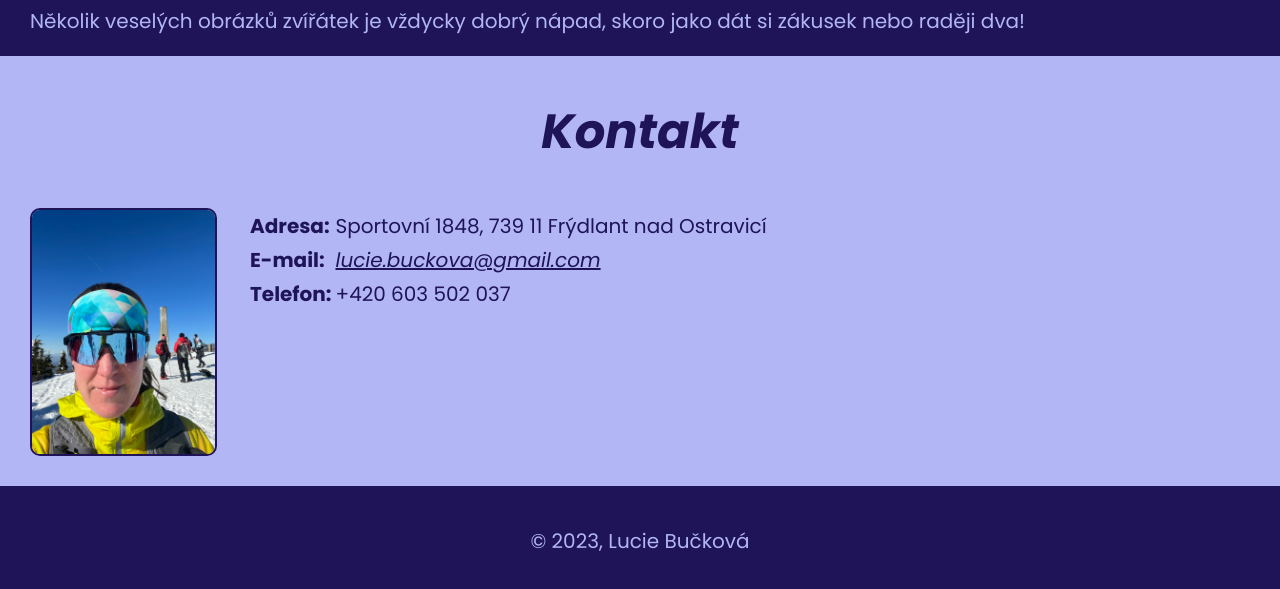
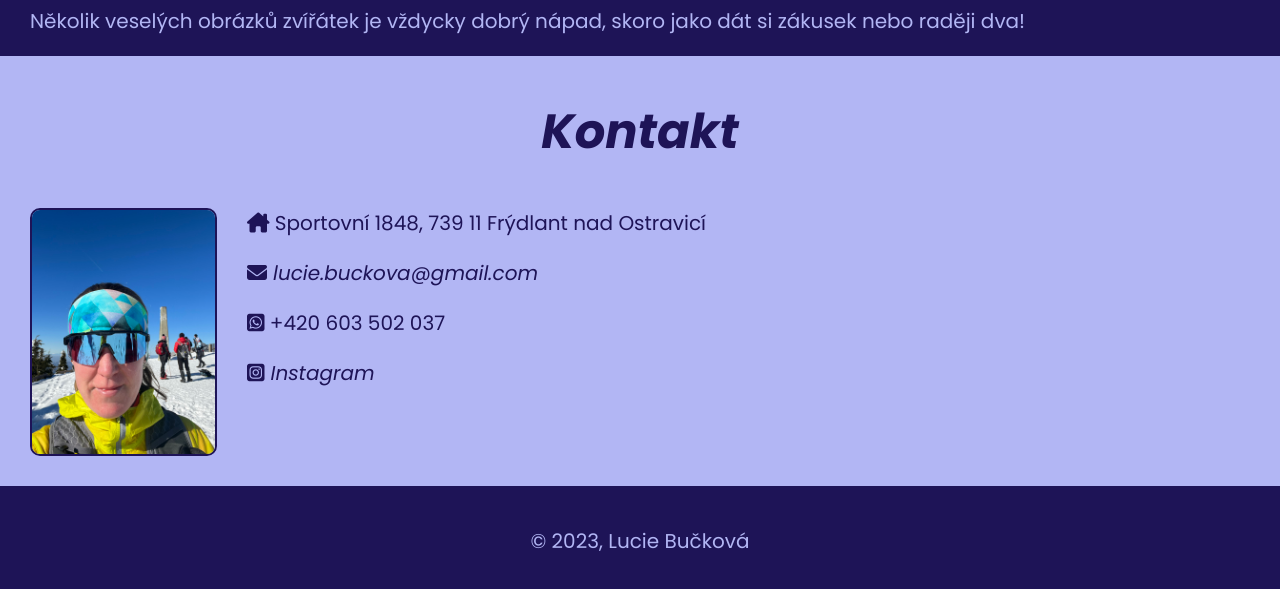
Before and after one commit to luciebuckova/zivotopis, a plain HTML site: page index.html in a window 1280 px wide. Shown: the part 2017-2606 px from the top of the page. Drawn offline with Linux system fonts and the light colour scheme.

Commit message:
Adjustments of menu and contact info

```diff
--- a/index.html
+++ b/index.html
@@ -9,7 +9,7 @@
     <link rel="preconnect" href="https://fonts.googleapis.com">
     <link rel="preconnect" href="https://fonts.gstatic.com" crossorigin>
     <link href="https://fonts.googleapis.com/css2?family=Poppins:ital,wght@0,100;0,200;0,300;0,400;0,500;0,600;0,700;0,800;0,900;1,100;1,200;1,300;1,400;1,500;1,600;1,700;1,800;1,900&display=swap" rel="stylesheet">
-
+    <script src="https://kit.fontawesome.com/519fe21520.js" crossorigin="anonymous"></script>
     <link rel="stylesheet" href="style.css">
 </head>
 <body>
@@ -75,15 +75,13 @@
 
         <img src="pictures/ja.jpeg" alt="moje fotka">
 
-        <table>
+        <p><i class="fa-solid fa-house-chimney"></i> Sportovní 1848, 739 11 Frýdlant nad Ostravicí</p>
 
-            <tr><td><b>Adresa:</b></td><td>Sportovní 1848, 739 11 Frýdlant nad Ostravicí</td></tr>
+        <p><a href="mailto:lucie.buckova@gmail.com"><i class="fa-solid fa-envelope"></i> lucie.buckova@gmail.com</a></p>
 
-            <tr><td><b>E-mail:</b></td><td><a href="mailto:lucie.buckova@gmail.com">lucie.buckova@gmail.com</a></td></tr>
+        <p><i class="fa-brands fa-square-whatsapp"></i> +420 603 502 037</p>
 
-            <tr><td><b>Telefon:</b></td><td>+420 603 502 037</td></tr>
-
-        </table>
+        <p><a href="https://www.instagram.com/l.lucie.b/"><i class="fa-brands fa-square-instagram"></i> Instagram</a></p>
 
     </section>
 
--- a/style.css
+++ b/style.css
@@ -48,10 +48,11 @@ nav {
 
 .menu li {
     display: inline-block;
-    padding: 10px 30px;
 }
 
 .menu a {
+    display: inline-block;
+    padding: 10px 30px;
     text-decoration: none;
     color: #b2b6f4;
 }
@@ -73,6 +74,7 @@ a {
 
 .kontakt a {
     color: #1e1457;
+    text-decoration: none;
 }
 
 .obrazky {
@@ -104,6 +106,6 @@ a {
     padding-bottom: 30px;
 }
 
-.kontakt table {
-    padding-left: 30px;
+.kontakt i {
+    margin-left: 30px;
 }
```
